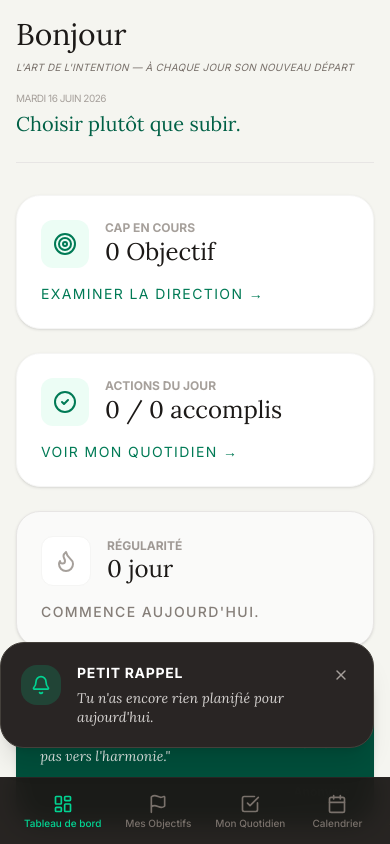
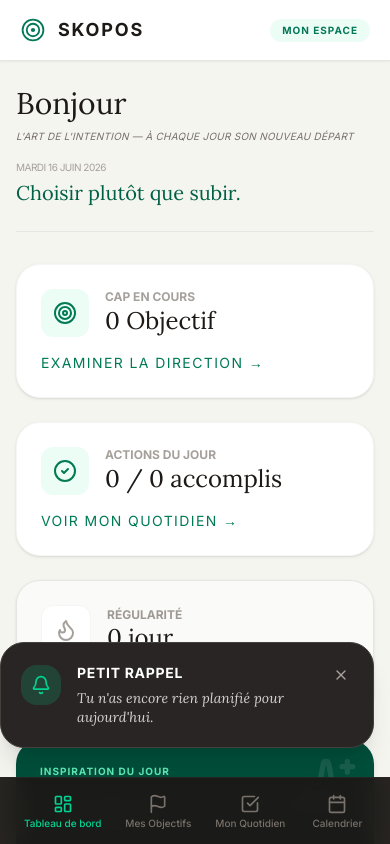
Before and after one commit to quoidireseo-crypto/objectif, a React (Vite) app: page / in a window 390 px wide. Built offline with nearby package versions, Linux system fonts and the light colour scheme.

Commit message:
feat: add custom Skopos logo to UI
Replace the generic Target icon with the new Skopos branding logo in the sidebar and layout to better reflect the application's identity.

```diff
--- a/src/App.tsx
+++ b/src/App.tsx
@@ -11,6 +11,7 @@ import { CalendarView } from './views/CalendarView';
 import { SettingsView } from './views/SettingsView';
 import { NotificationToast } from './components/NotificationToast';
 import { useReminder } from './hooks/useReminder';
+import { SkoposLogo } from './components/SkoposLogo';
 
 export default function App() {
   const [currentView, setCurrentView] = useState<ViewType>('dashboard');
@@ -47,8 +48,18 @@ export default function App() {
     <div className="flex min-h-screen bg-[#F5F5F0] font-serif text-stone-800 selection:bg-emerald-200 selection:text-emerald-900">
       <Sidebar currentView={currentView} onChangeView={setCurrentView} />
 
-      <main className="flex-1 md:ml-64 p-4 sm:p-6 md:p-8 lg:p-12 pb-24 md:pb-8 lg:pb-12 overflow-y-auto relative h-[100dvh]">
-        <div className="max-w-[1024px] mx-auto h-full flex flex-col">
+      <div className="flex-1 flex flex-col h-[100dvh] md:ml-64 relative overflow-hidden">
+        {/* Mobile Top Header */}
+        <header className="md:hidden flex items-center justify-between px-5 py-4 bg-white border-b border-stone-200 shrink-0 z-40 shadow-xs">
+          <div className="flex items-center gap-3">
+            <SkoposLogo className="text-[#047857]" size={26} />
+            <span className="text-lg font-sans font-bold tracking-widest text-[#1C1917]">SKOPOS</span>
+          </div>
+          <span className="text-[10px] font-sans font-bold tracking-widest text-[#047857] uppercase bg-emerald-50 px-3 py-1 rounded-full">Mon Espace</span>
+        </header>
+
+        <main className="flex-1 px-4 py-6 sm:p-6 md:p-8 lg:p-12 pb-36 md:pb-8 lg:pb-12 overflow-y-auto relative h-full">
+          <div className="max-w-[1024px] mx-auto min-h-full flex flex-col">
             {shouldRemindExport && (
               <div className="mb-6 bg-amber-50 border border-amber-200 rounded-2xl p-4 flex flex-col sm:flex-row items-start sm:items-center justify-between gap-4 shrink-0 shadow-sm animate-in fade-in">
                 <p className="text-amber-900 font-sans font-medium text-sm">
@@ -89,6 +100,7 @@ export default function App() {
             </div>
           </div>
         </main>
+      </div>
 
       <NotificationToast data={data} />
     </div>
--- a/src/components/Sidebar.tsx
+++ b/src/components/Sidebar.tsx
@@ -1,5 +1,6 @@
-import { Target, LayoutDashboard, Flag, CheckSquare, BookHeart, PieChart, Settings, Calendar as CalendarIcon } from 'lucide-react';
+import { LayoutDashboard, Flag, CheckSquare, BookHeart, PieChart, Settings, Calendar as CalendarIcon } from 'lucide-react';
 import { ViewType } from '../types';
+import { SkoposLogo } from './SkoposLogo';
 
 interface SidebarProps {
   currentView: ViewType;
@@ -22,7 +23,7 @@ export function Sidebar({ currentView, onChangeView }: SidebarProps) {
       <aside className="hidden md:flex w-64 bg-stone-900 text-stone-200 h-screen flex-col fixed left-0 top-0 border-r border-stone-800 z-50">
         <div className="p-6 border-b border-stone-800">
           <h1 className="text-2xl font-sans tracking-widest font-bold text-white flex items-center gap-3">
-            <Target className="text-[#6EE7B7] w-7 h-7 shrink-0" />
+            <SkoposLogo className="text-[#6EE7B7] shrink-0" size={28} />
             SKOPOS
           </h1>
           <p className="text-xs text-stone-400 mt-2 font-sans font-medium tracking-wide uppercase">Mon Espace Personnel</p>
--- /dev/null
+++ b/src/components/SkoposLogo.tsx
@@ -0,0 +1,43 @@
+import React from 'react';
+
+interface SkoposLogoProps {
+  className?: string;
+  size?: number;
+}
+
+export function SkoposLogo({ className = '', size = 32 }: SkoposLogoProps) {
+  return (
+    <svg
+      width={size}
+      height={size}
+      viewBox="0 0 100 100"
+      fill="none"
+      xmlns="http://www.w3.org/2000/svg"
+      className={className}
+    >
+      {/* Outer Circle Ring */}
+      <circle
+        cx="50"
+        cy="50"
+        r="40"
+        stroke="currentColor"
+        strokeWidth="7"
+      />
+      {/* Middle Circle Ring */}
+      <circle
+        cx="50"
+        cy="50"
+        r="24"
+        stroke="currentColor"
+        strokeWidth="7"
+      />
+      {/* Center Solid Dot */}
+      <circle
+        cx="50"
+        cy="50"
+        r="8"
+        fill="currentColor"
+      />
+    </svg>
+  );
+}
```
Lines whose indentation alone changed are shown as unchanged.
